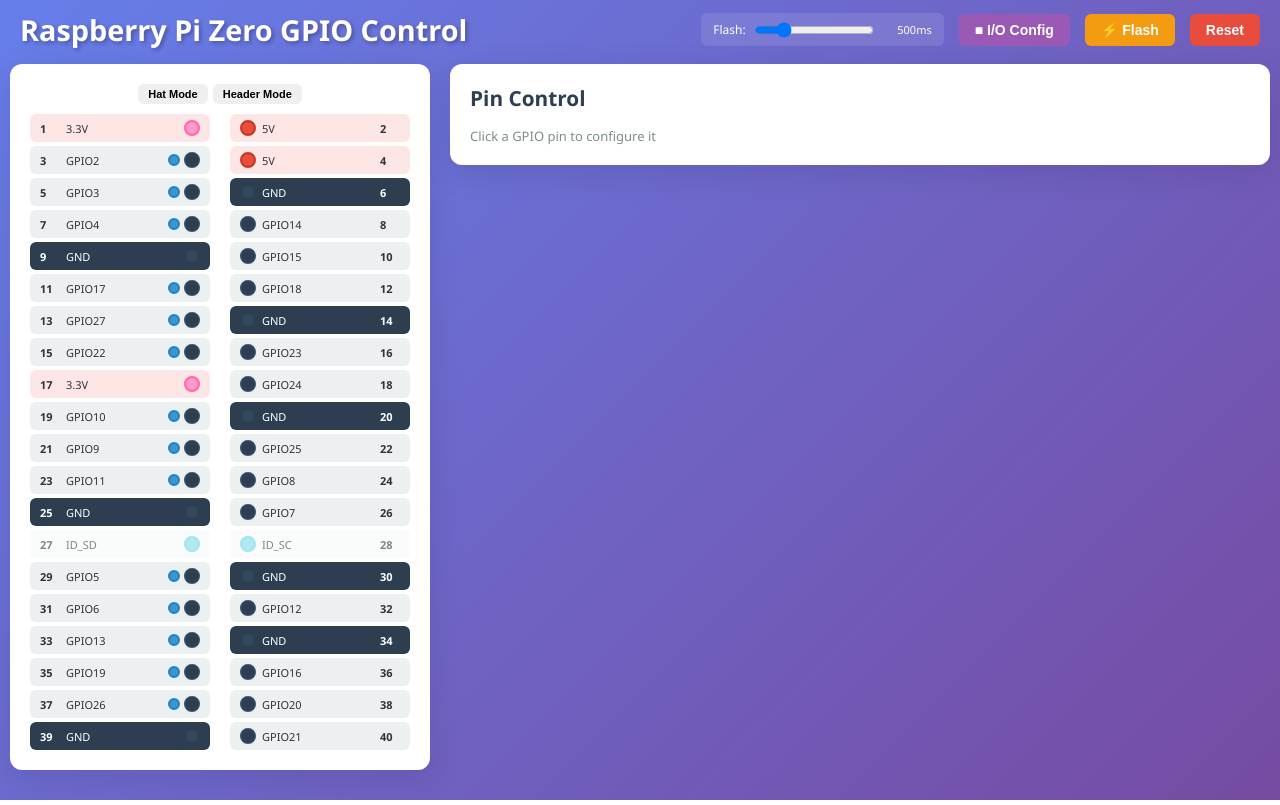
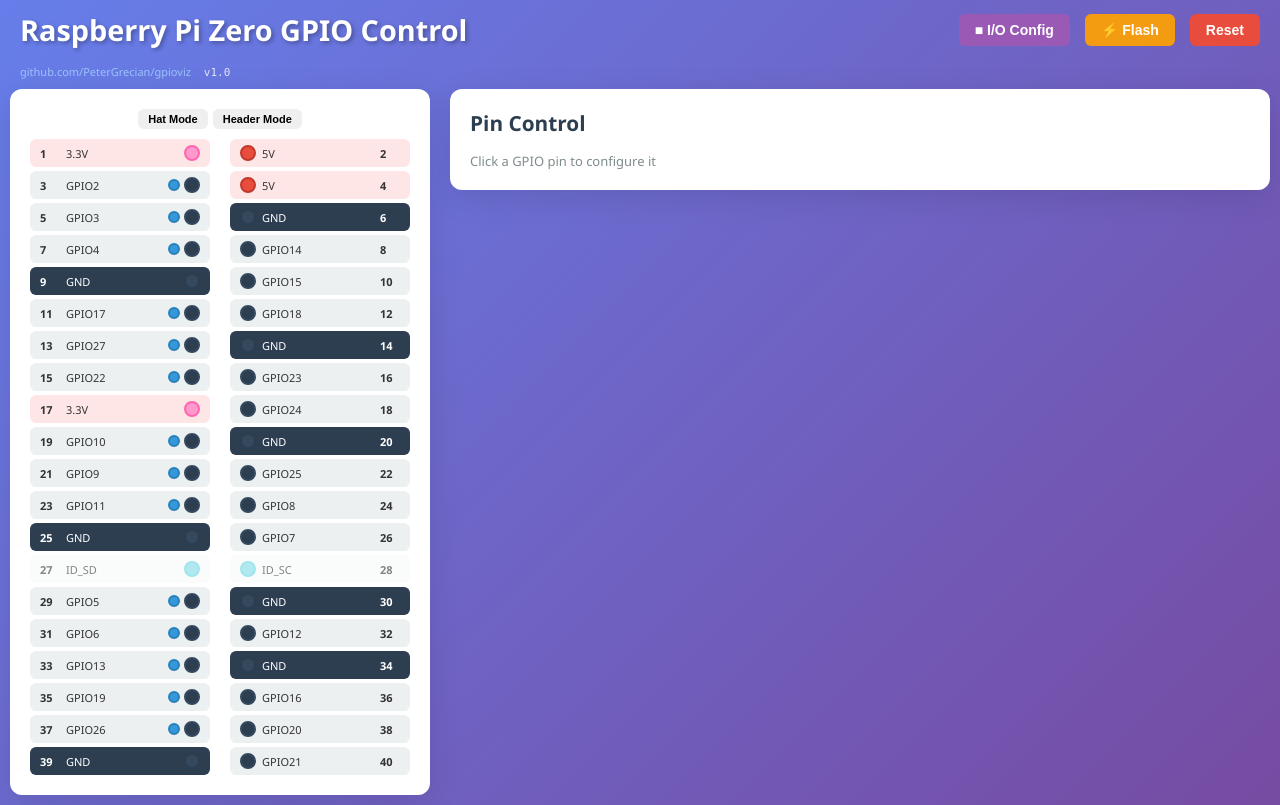
Before and after one commit to PeterGrecian/gpioviz, a Flask app: page / in a window 1280 px wide. Run offline with Flask 3, Linux system fonts and the light colour scheme.

Commit message:
Remove variable flash rate and add version info display
- Removed global flash speed slider from UI
- Fixed flash speed at 500ms (FLASH_SPEED constant)
- Added version info line showing repo URL, tag, and commit hash
- Added /api/version endpoint to fetch current git commit
- Styled version info with subtle appearance

🤖 Generated with [Claude Code](https://claude.com/claude-code)

Co-Authored-By: Claude <noreply@anthropic.com>

```diff
--- a/app.py
+++ b/app.py
@@ -3,6 +3,7 @@ import RPi.GPIO as GPIO
 import threading
 import time
 import sys
+import subprocess
 from datetime import datetime
 
 app = Flask(__name__)
@@ -243,6 +244,15 @@ def reset_all():
 
     return jsonify({'success': True})
 
+@app.route('/api/version', methods=['GET'])
+def get_version():
+    """Get git version information"""
+    try:
+        commit_hash = subprocess.check_output(['git', 'rev-parse', '--short', 'HEAD']).decode('ascii').strip()
+        return jsonify({'commit_hash': commit_hash})
+    except Exception as e:
+        return jsonify({'commit_hash': 'unknown'})
+
 def cleanup():
     """Cleanup GPIO on exit"""
     for pin in flashing_pins.keys():
--- a/static/css/style.css
+++ b/static/css/style.css
@@ -32,6 +32,29 @@ header h1 {
     margin: 0;
     text-shadow: 2px 2px 4px rgba(0,0,0,0.3);
     flex: 1;
+}
+
+.version-info {
+    color: white;
+    font-size: 11px;
+    margin-bottom: 10px;
+    padding: 0 10px;
+    opacity: 0.8;
+}
+
+.version-info a {
+    color: #a8d5ff;
+    text-decoration: none;
+    margin-right: 10px;
+}
+
+.version-info a:hover {
+    text-decoration: underline;
+}
+
+.version-info span {
+    margin-right: 10px;
+    font-family: monospace;
 }
 
 .header-controls {
--- a/static/js/app.js
+++ b/static/js/app.js
@@ -6,9 +6,9 @@ let pinStates = {};
 let flashIntervals = {};
 let flashToolActive = false;
 let configToolActive = false;
-let globalFlashSpeed = 500;
 let currentLayout = 'hat';
 let originalHTML = null;
+const FLASH_SPEED = 500; // Fixed flash speed in ms
 
 // Initialize
 document.addEventListener('DOMContentLoaded', () => {
@@ -19,12 +19,25 @@ document.addEventListener('DOMContentLoaded', () => {
     setLayout('hat');
 
     loadPinStates();
+    loadVersionInfo();
 
     // Poll at 500ms to show real-time GPIO state
     // For outputs: shows the commanded state (what we wrote)
     // For inputs: shows actual GPIO voltage reading
     setInterval(updatePinStates, 500);
 });
+
+async function loadVersionInfo() {
+    try {
+        const response = await fetch('/api/version');
+        const data = await response.json();
+        if (data.commit_hash) {
+            document.getElementById('commit-hash').textContent = data.commit_hash;
+        }
+    } catch (error) {
+        console.error('Error loading version info:', error);
+    }
+}
 
 function initializeEventListeners() {
     // Reset all button
@@ -35,13 +48,6 @@ function initializeEventListeners() {
 
     // Flash tool button
     document.getElementById('flash-tool').addEventListener('click', toggleFlashTool);
-
-    // Global flash speed slider
-    const globalSlider = document.getElementById('global-flash-speed');
-    globalSlider.addEventListener('input', (e) => {
-        globalFlashSpeed = parseInt(e.target.value);
-        document.getElementById('global-speed-display').textContent = globalFlashSpeed + 'ms';
-    });
 
     // Add click listeners to GPIO pin indicators
     GPIO_PINS.forEach(pin => {
@@ -296,7 +302,7 @@ async function toggleFlash(pin, enabled = null) {
     if (enabled === null) {
         enabled = !state.flashing;
     }
-    const speed = globalFlashSpeed;
+    const speed = FLASH_SPEED;
 
     try {
         const response = await fetch(`/api/pin/${pin}/flash`, {
--- a/templates/index.html
+++ b/templates/index.html
@@ -11,16 +11,16 @@
         <header>
             <h1>Raspberry Pi Zero GPIO Control</h1>
             <div class="header-controls">
-                <div class="global-flash-control">
-                    <label>Flash:</label>
-                    <input type="range" id="global-flash-speed" min="100" max="2000" step="100" value="500">
-                    <span class="speed-display" id="global-speed-display">500ms</span>
-                </div>
                 <button id="config-tool" class="btn btn-config-tool">■ I/O Config</button>
                 <button id="flash-tool" class="btn btn-flash-tool">⚡ Flash</button>
                 <button id="reset-all" class="btn btn-danger">Reset</button>
             </div>
         </header>
+        <div class="version-info">
+            <a href="https://github.com/PeterGrecian/gpioviz" target="_blank">github.com/PeterGrecian/gpioviz</a>
+            <span id="version-tag">v1.0</span>
+            <span id="commit-hash"></span>
+        </div>
 
         <div class="main-content">
         <div class="gpio-board">
```
